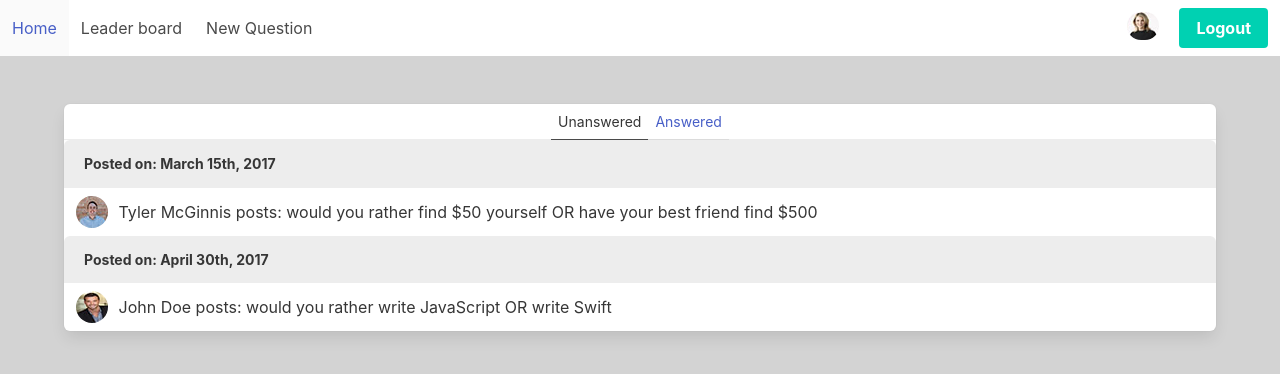
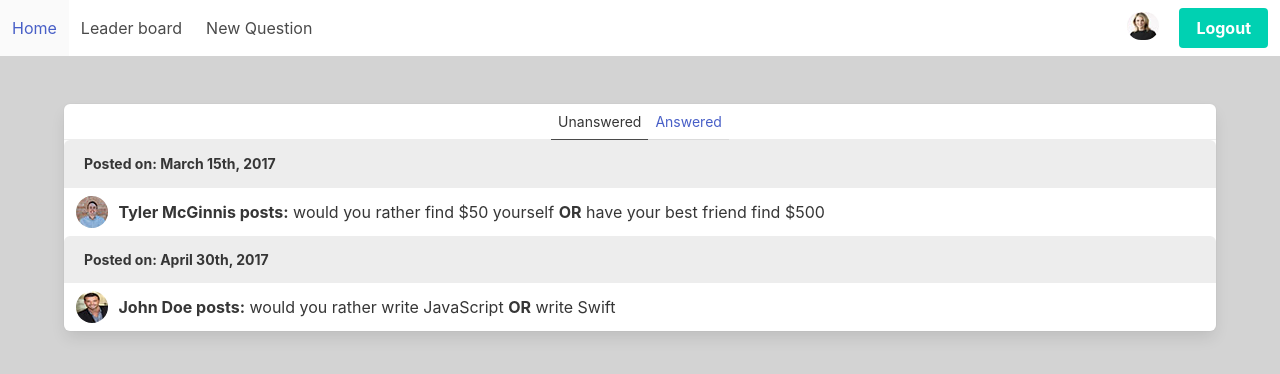
Before and after one commit to DKulan/WouldYouRatherApp, a React (Create React App) app: page /login in a window 1280 px wide. Both pictures are taken after a click on the button "Login". Shown: the top 374 px of the page. Built offline with nearby package versions, Linux system fonts and the light colour scheme.

Commit message:
Add vote component to handle the vote count.

```diff
--- a/src/components/App.js
+++ b/src/components/App.js
@@ -2,6 +2,7 @@ import React from 'react';
 import {BrowserRouter, Route, Switch} from 'react-router-dom'
 import LoginPage from './LoginPage'
 import HomePage from './HomePage'
+import Vote from './Vote'
 
 
 const App = () => (
@@ -9,6 +10,7 @@ const App = () => (
         <Switch>
             <Route path="/" component={HomePage} exact/>
             <Route path="/login" component={LoginPage}/>
+            <Route path="/vote" component={Vote}/>
         </Switch>
     </BrowserRouter>
 )
--- a/src/components/HomePage.js
+++ b/src/components/HomePage.js
@@ -3,6 +3,8 @@ import {connect} from 'react-redux'
 import NavBar from './NavBar'
 import Question from './Question'
 import moment from 'moment'
+import Vote from './Vote'
+import {Link} from 'react-router-dom'
 
 
 class HomePage extends React.Component {
@@ -32,7 +34,7 @@ class HomePage extends React.Component {
                     <div className="hero">
                         <div className="div hero-body">
                             <div className="container">
-                                <nav className="panel homepage-list">
+                                <nav className="panel list-panel">
                                     <p className="panel-tabs">
                                         <a
                                             className={!tab ? 'is-active' : ''}
@@ -51,12 +53,15 @@ class HomePage extends React.Component {
                                                         <p className="small-heading-text">Posted
                                                             on: {moment(question.timestamp).format('MMMM Do, YYYY')}</p>
                                                     </div>
-                                                    <a className="panel-block">
+                                                    <Link to={{
+                                                        pathname: '/vote',
+                                                        state: {question}
+                                                    }} className="panel-block">
                                                         <Question
                                                             question={question}
                                                             key={question.id}
                                                         />
-                                                    </a>
+                                                    </Link>
                                                 </div>
                                             ))
                                             : this.props.sortedAnswered.map((question) => (
@@ -65,13 +70,16 @@ class HomePage extends React.Component {
                                                         <p className="small-heading-text">Posted
                                                             on: {moment(question.timestamp).format('MMMM Do, YYYY')}</p>
                                                     </div>
-                                                    <a className="panel-block">
+                                                    <Link to={{
+                                                        pathname: '/vote',
+                                                        state: {question}
+                                                    }} className="panel-block">
                                                         <Question
                                                             question={question}
                                                             answer={authedUser.answers[question.id]}
                                                             key={question.id}
                                                         />
-                                                    </a>
+                                                    </Link>
                                                 </div>
                                             ))
                                     }
--- a/src/components/NavBar.js
+++ b/src/components/NavBar.js
@@ -2,6 +2,7 @@ import React from 'react'
 import {Link} from 'react-router-dom'
 import {connect} from 'react-redux'
 import {clearAuthedUser} from '../actions/users'
+import {withRouter} from 'react-router-dom'
 
 
 const NavBar = (props) => {
@@ -9,6 +10,10 @@ const NavBar = (props) => {
         props.dispatch(clearAuthedUser())
     }
 
+    if (Object.entries(props.authedUser).length === 0) {
+        props.history.push('/login')
+        return null
+    } else {
         return (
             <nav className="navbar" role="navigation" aria-label="main navigation">
                 <div id="navbarBasic" className="navbar-menu">
@@ -21,7 +26,8 @@ const NavBar = (props) => {
                     <div className="navbar-end">
                         <div className="navbar-item">
                             <div className="image is-32x32">
-                            <img className="is-rounded image is-32x32" src={props.avatarURL}/>
+                                <img className="is-rounded image is-32x32"
+                                     src={Object.values(props.authedUser.avatarURL)}/>
                             </div>
                             <div className="buttons left-margin">
                                 <Link
@@ -38,9 +44,12 @@ const NavBar = (props) => {
             </nav>
         )
     }
+}
 
-const mapStateToProps = (state) => ({
-    avatarURL: Object.values(state.authedUser.avatarURL)
+const wrapRouter = withRouter(NavBar)
+
+const mapStateToProps = ({authedUser}) => ({
+    authedUser
 })
 
-export default connect(mapStateToProps)(NavBar)
+export default connect(mapStateToProps)(wrapRouter)
--- a/src/components/Question.js
+++ b/src/components/Question.js
@@ -10,8 +10,8 @@ const Question = (props) => (
                 src={props.userDetails.avatarURL}
             />
         </span>
-        <h1>{props.userDetails.name} posts: would you
-            rather {props.userDetails.optionOne.text} OR {props.userDetails.optionTwo.text}</h1>
+        <h1><strong>{props.userDetails.name} posts:</strong> would you
+            rather {props.userDetails.optionOne.text} <strong>OR</strong> {props.userDetails.optionTwo.text}</h1>
     </React.Fragment>
 )
 
--- /dev/null
+++ b/src/components/Vote.js
@@ -0,0 +1,30 @@
+import React from 'react'
+import NavBar from './NavBar'
+
+
+const Vote = (props) => {
+    const optionOne = Object.values(props.location.state.question.optionOne.text)
+    const optionTwo = Object.values(props.location.state.question.optionTwo.text)
+
+    return (
+        <div>
+            <NavBar/>
+            <article className="message is-primary">
+                <div className="message-header">
+                    <p>Would you rather?</p>
+                    <button className="delete" aria-label="delete"></button>
+                </div>
+                <div className="message-body">
+                    Lorem ipsum dolor sit amet, consectetur adipiscing elit. <strong>Pellentesque risus mi</strong>,
+                    tempus quis placerat ut, porta nec nulla. Vestibulum rhoncus ac ex sit amet fringilla. Nullam
+                    gravida purus diam, et dictum <a>felis venenatis</a> efficitur. Aenean ac <em>eleifend lacus</em>,
+                    in mollis lectus. Donec sodales, arcu et sollicitudin porttitor, tortor urna tempor ligula, id
+                    porttitor mi magna a neque. Donec dui urna, vehicula et sem eget, facilisis sodales sem.
+                </div>
+            </article>
+
+        </div>
+    )
+}
+
+export default Vote
--- a/src/styles/styles.scss
+++ b/src/styles/styles.scss
@@ -18,6 +18,6 @@ html {
   margin-left: 20px;
 }
 
-.homepage-list {
+.list-panel {
   background-color: #FFFFFF;
 }
```
Lines whose indentation alone changed are shown as unchanged.
